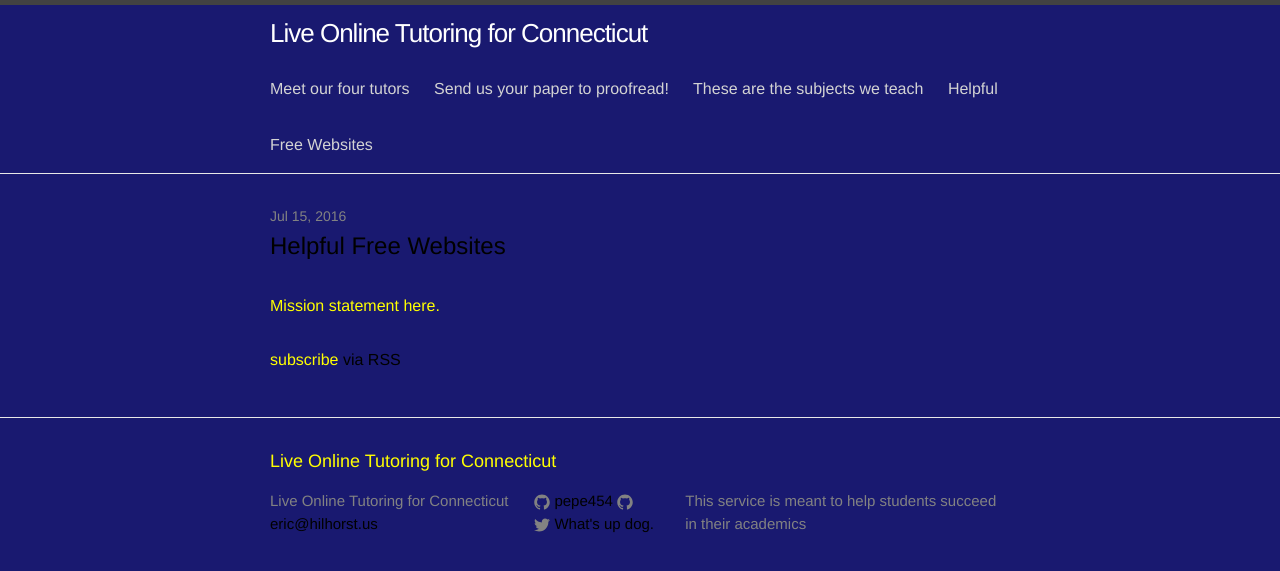
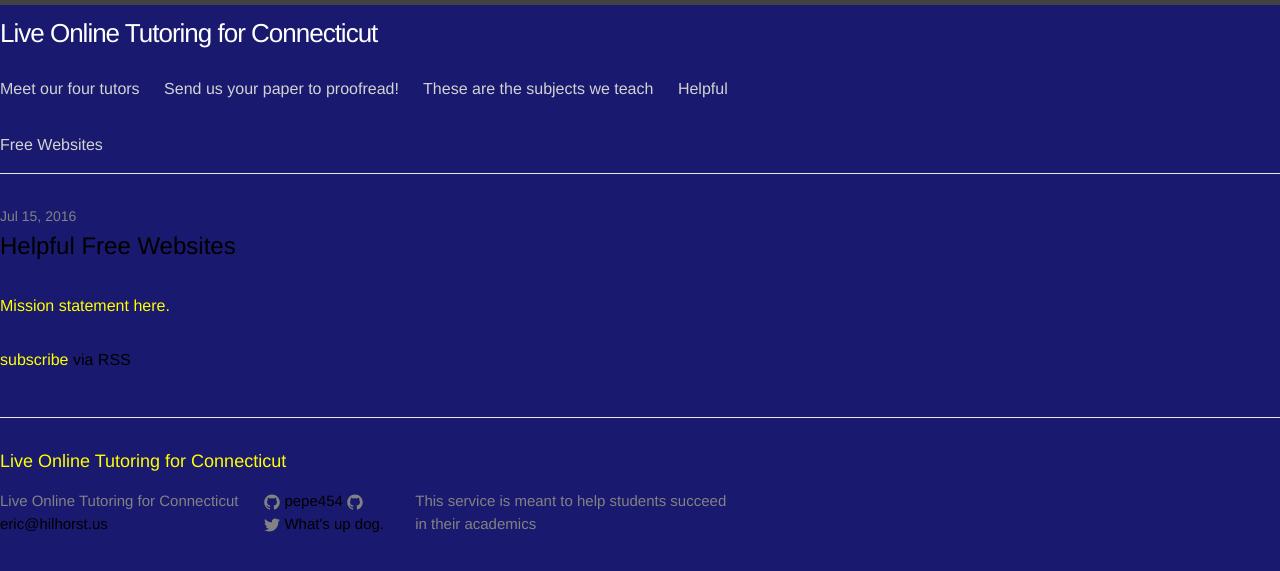
Before and after one commit to pepe454/pepe454.github.io, a Jekyll site: the page built from index.html, in a window 1280 px wide. Shown: the top 571 px of the page. Built offline with Jekyll 4.4.1, drawn with Linux system fonts in a browser that asks for light colours.

Commit message:
Update _base.scss

```diff
--- a/_sass/_base.scss
+++ b/_sass/_base.scss
@@ -67,7 +67,7 @@ figcaption {
  * Lists
  */
 ul, ol {
-    margin-left: $spacing-unit;
+    margin-left: 0;
 }
 
 li {
@@ -160,16 +160,16 @@ pre {
     max-width: -webkit-calc(#{$content-width} - (#{$spacing-unit} * 2));
     max-width:         calc(#{$content-width} - (#{$spacing-unit} * 2));
     margin-right: auto;
-    margin-left: auto;
+    margin-left: 0;
     padding-right: $spacing-unit;
-    padding-left: $spacing-unit;
+    padding-left: 0;
     @extend %clearfix;
 
     @include media-query($on-laptop) {
         max-width: -webkit-calc(#{$content-width} - (#{$spacing-unit}));
         max-width:         calc(#{$content-width} - (#{$spacing-unit}));
         padding-right: $spacing-unit / 2;
-        padding-left: $spacing-unit / 2;
+        padding-left: 0;
     }
 }
 
```
